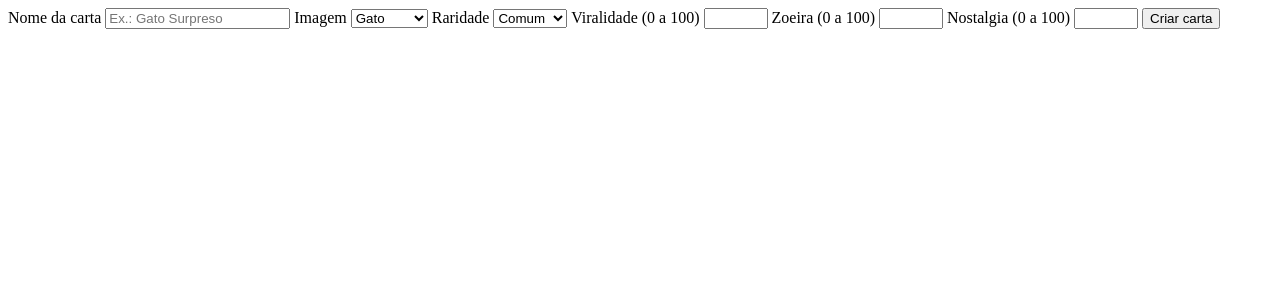
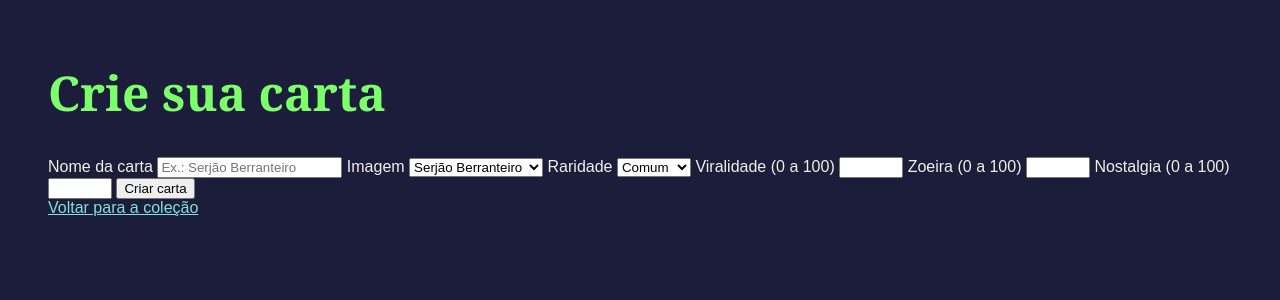
Before and after one commit to paulagibrim/PRM_BRA2993_QUA-19--Super-Trunfo, a Flask app: page /criar in a window 1280 px wide. Shown: the top 300 px of the page. Run offline with Flask 3, Linux system fonts and the light colour scheme.

Commit message:
correção m2l5

```diff
--- a/app.py
+++ b/app.py
@@ -5,18 +5,18 @@ from flask import Flask, redirect, render_template, request
 app = Flask(__name__)
 
 cartas = {
-    "serjao-berranteiro" : {
+    "serjao" : {
                     "nome" : "Serjão Berranteiro",
-                    "img" : "../static/images/serjao berranteiro.jpeg",
-                    "raridade" : "Lendária",
-                    "viralidade" : 80,
-                    "zoeira" : 70,
-                    "nostalgia" : 90
+                    "img" : "serjao berranteiro.jpeg",
+                    "raridade" : "lendaria",
+                    "viralidade" : 95,
+                    "zoeira" : 85,
+                    "nostalgia" : 60
                 },
-    "para-nossa-alegria" : {
+    "alegria" : {
                     "nome" : "Para nossa alegria",
-                    "img" : "../static/images/para nossa alegria.png",
-                    "raridade" : "Comum",
+                    "img" : "para nossa alegria.png",
+                    "raridade" : "comum",
                     "viralidade" : 80,
                     "zoeira" : 70,
                     "nostalgia" : 90
@@ -98,7 +98,7 @@ def carta_criada():
 
     # A carta nova também entra no duelo (até o servidor reiniciar!)
     chave = nome.lower().replace(" ", "-")
-    cartas[chave] = {"nome": nome, "imagem": imagem, "raridade": raridade,
+    cartas[chave] = {"nome": nome, "img": imagem, "raridade": raridade,
                      "viralidade": viralidade, "zoeira": zoeira, "nostalgia": nostalgia}
 
     poder_total = viralidade + zoeira + nostalgia
--- a/templates/criar.html
+++ b/templates/criar.html
@@ -1,13 +1,22 @@
+<!DOCTYPE html>
+<html lang="pt-BR">
+<head>
+    <meta charset="UTF-8">
+    <title>Criar carta - Trunfo de Memes</title>
+    <link rel="stylesheet" href="/static/css/style.css">
+</head>
+<body>
+    <h1>Crie sua carta</h1>
+
     <form class="formulario" action="/carta_criada" method="post">
         <label for="nome">Nome da carta</label>
-    <input type="text" name="nome" id="nome" placeholder="Ex.: Gato Surpreso" required>
+        <input type="text" name="nome" id="nome" placeholder="Ex.: Serjão Berranteiro" required>
 
+        <!-- As opções são os arquivos que estão em static/images -->
         <label for="imagem">Imagem</label>
         <select name="imagem" id="imagem">
-        <option value="gato.png">Gato</option>
-        <option value="cachorro.png">Cachorro</option>
-        <option value="pato.png">Pato</option>
-        <option value="sapo.png">Sapo</option>
+            <option value="serjao berranteiro.jpeg">Serjão Berranteiro</option>
+            <option value="para nossa alegria.png">Para nossa alegria</option>
         </select>
 
         <label for="raridade">Raridade</label>
@@ -28,3 +37,7 @@
 
         <button type="submit">Criar carta</button>
     </form>
+
+    <a href="/">Voltar para a coleção</a>
+</body>
+</html>
```
Also changed, not shown: templates/carta_criada.html (+16 -2 lines), templates/index.html (+8 -7 lines). Lines whose indentation alone changed are shown as unchanged.
